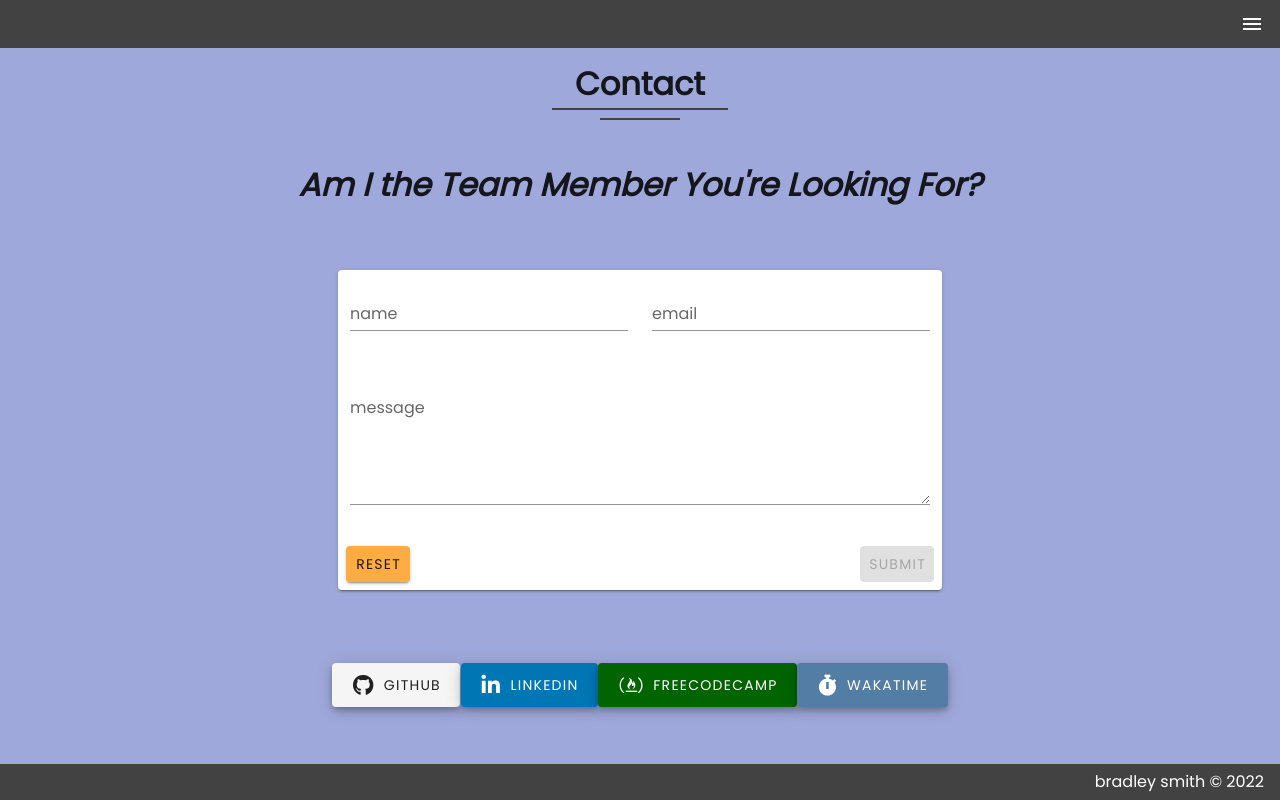
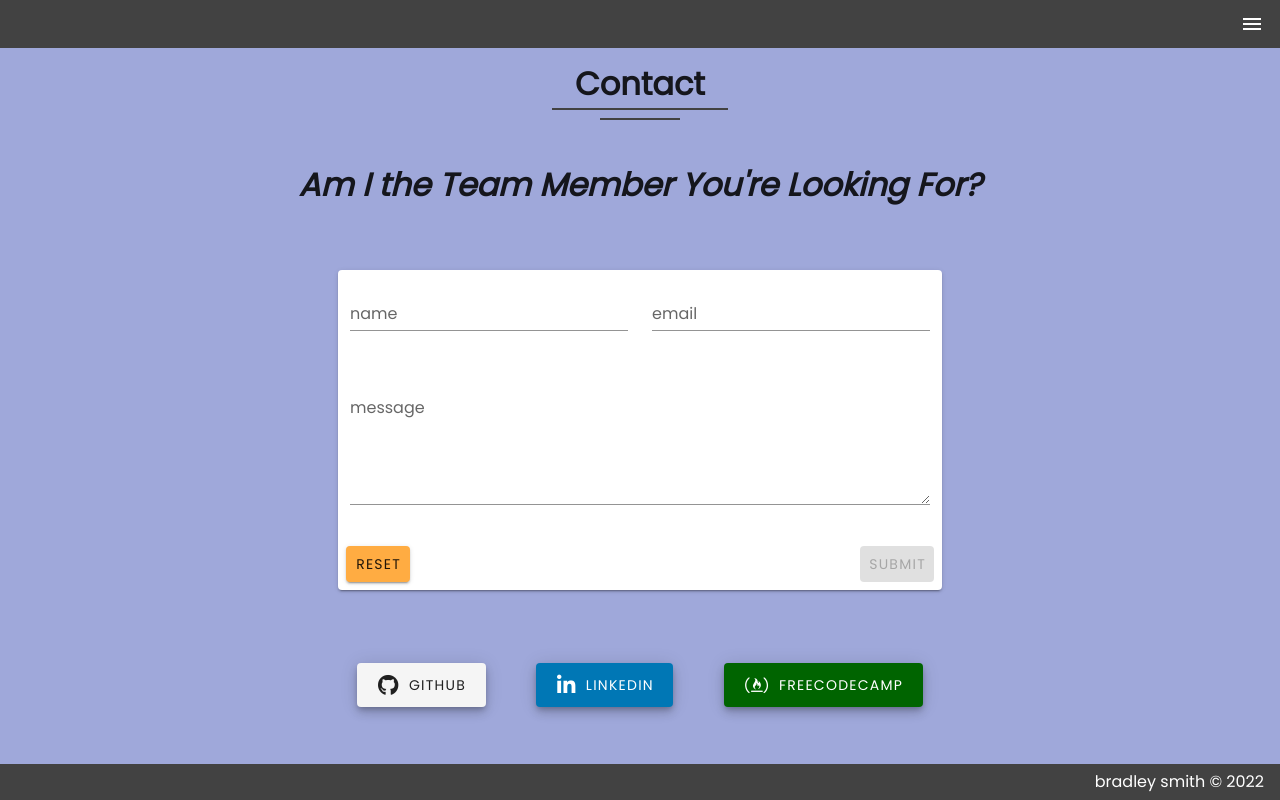
Before and after one commit to bradleyhop/new-portfolio, a Vue app: page /contact in a window 1280 px wide. Built offline with nearby package versions, Linux system fonts and the light colour scheme.

Commit message:
remove wakatime link in contact view

```diff
--- a/src/views/Contact.vue
+++ b/src/views/Contact.vue
@@ -62,18 +62,6 @@ export default {
           </v-btn>
         </a>
 
-        <a
-          href="https://wakatime.com/@bradleyhop"
-          target="_blank"
-          title="WakaTime"
-          rel="noopener noreferrer"
-          aria-label="Bradley's waka time profile"
-        >
-          <v-btn large color="#527da4" class="white--text mb-4" elevation="6">
-            <span class="fas fa-stopwatch icon-contact"></span>
-            WakaTime
-          </v-btn>
-        </a>
       </v-col>
     </v-row>
   </v-container>
```
